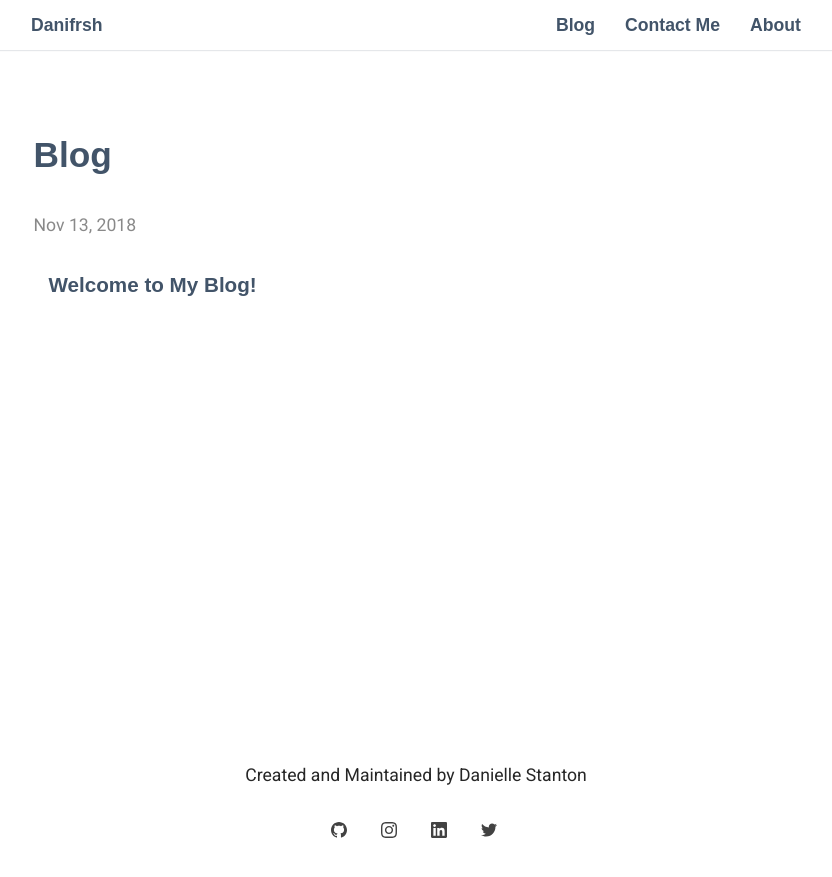
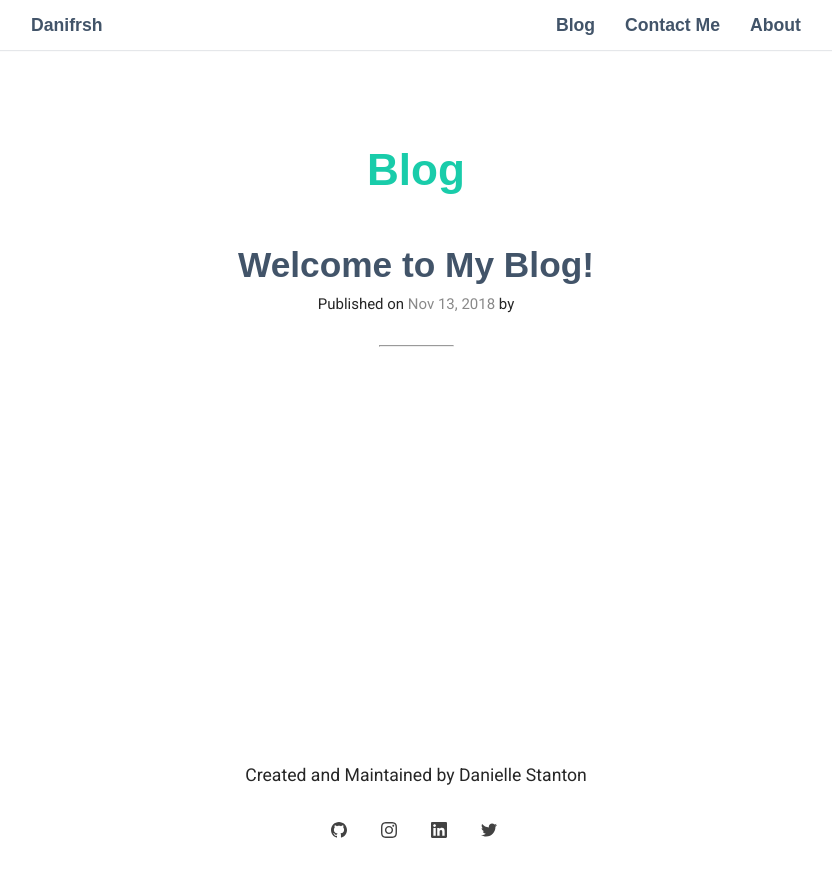
Before and after one commit to destanton/dfresh-site, a Jekyll site: the page built from _blog/index.html, in a window 1280 px wide. Shown: the top 877 px of the page, without its empty margins (224-1056 px from the left). Built offline with Jekyll 4.4.1, drawn with Linux system fonts in a browser that asks for light colours.

Commit message:
update blog index html and css

```diff
--- a/_blog/index.html
+++ b/_blog/index.html
@@ -3,8 +3,16 @@
 title: Blog
 permalink: /blog/
 ---
-<h2>Blog</h2>
-{% for post in site.posts %}
-  <time>{{ post.date | date: "%b %-d, %Y"}}</time>
-  <h3><a href="{{ post.url | prepend: site.baseurl }}">{{ post.title }}</a></h3>
-{% endfor %}
+<div class="post-div">
+  <h1>Blog</h1>
+  {% for post in site.posts %}
+  <div>
+    <h2><a class="a-blog" href="{{ post.url | prepend: site.baseurl }}">{{ post.title }}</a></h2>
+    <div class="author-style">
+      Published on <time>{{ post.date | date: "%b %-d, %Y"}}</time>
+      by <span class="name">{{ post.author }}</span>
+    </div>
+      <hr>
+  </div>
+  {% endfor %}
+</div>
--- a/_sass/_layout.scss
+++ b/_sass/_layout.scss
@@ -104,16 +104,9 @@
   display: flex;
   justify-content: center;
 }
-
-.text-content {
-  display: flex;
-  justify-content: center;
-}
-
 .h1-first {
   margin-bottom: 0px;
 }
-
 .h1-second {
   margin-top: 0px;
 }
@@ -186,3 +179,50 @@
 .svg-icon:hover {
   fill: $main;
 }
+
+/** Blog/Posts **/
+.post-div {
+  text-align: center
+}
+.name {
+  color: $main;
+}
+h1 {
+  font-weight: bold;
+}
+h2 {
+  margin-bottom: 0px;
+}
+.author-style {
+  font-size: .85em;
+  padding-bottom: 20px;
+}
+hr {
+  width: 75px;
+}
+.a-blog {
+  font-weight: bold;
+  padding: 0px;
+  display: inline;
+}
+
+
+/** Gallery **/
+.photo-content {
+  display: flex;
+  flex-flow: row wrap;
+  justify-content: space-around;
+}
+.gallery {
+  height: auto;
+  width: auto;
+  max-height: 300px;
+  max-width: 300px;
+  padding: 15px;
+  margin: auto;
+  transition: transform .2s; /* Animation */
+
+}
+.gallery:hover {
+  transform: scale(2.0); /* (150% zoom - Note: if the zoom is too large, it will go outside of the viewport) */
+}
```
